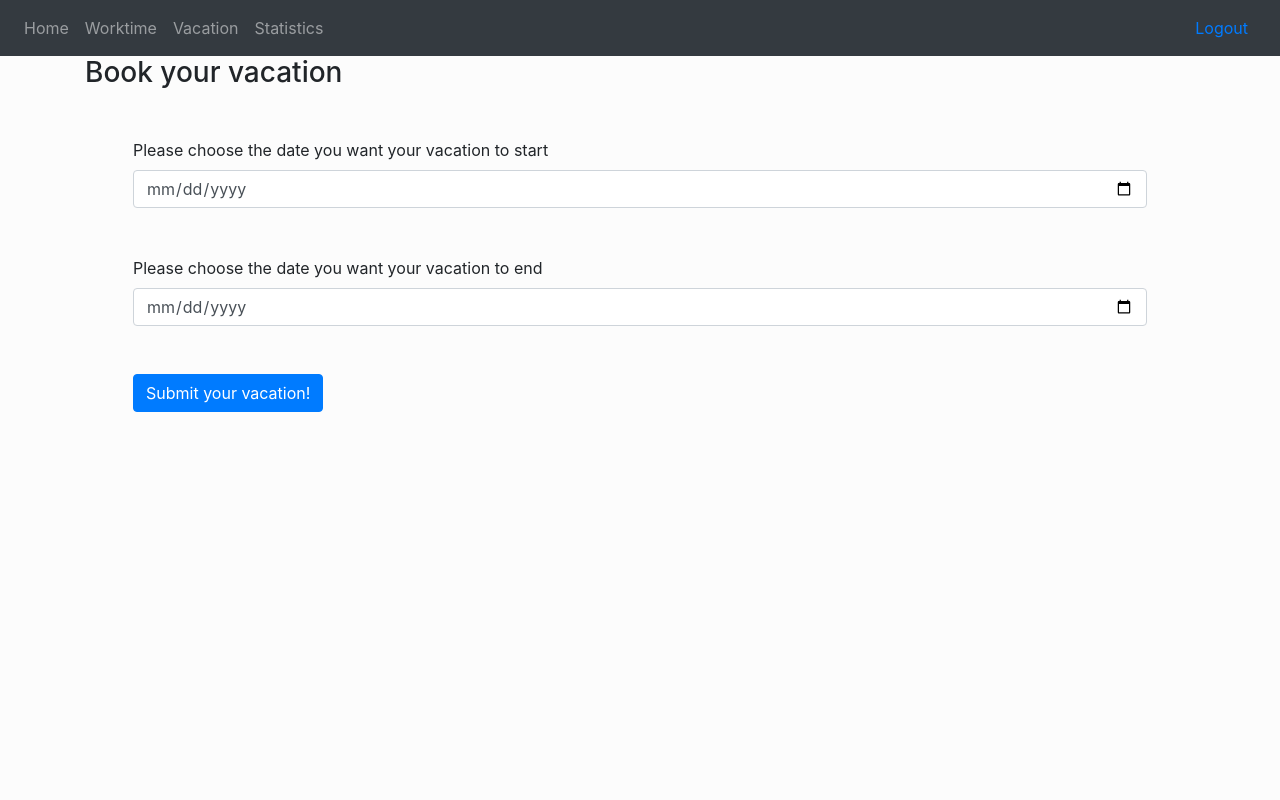
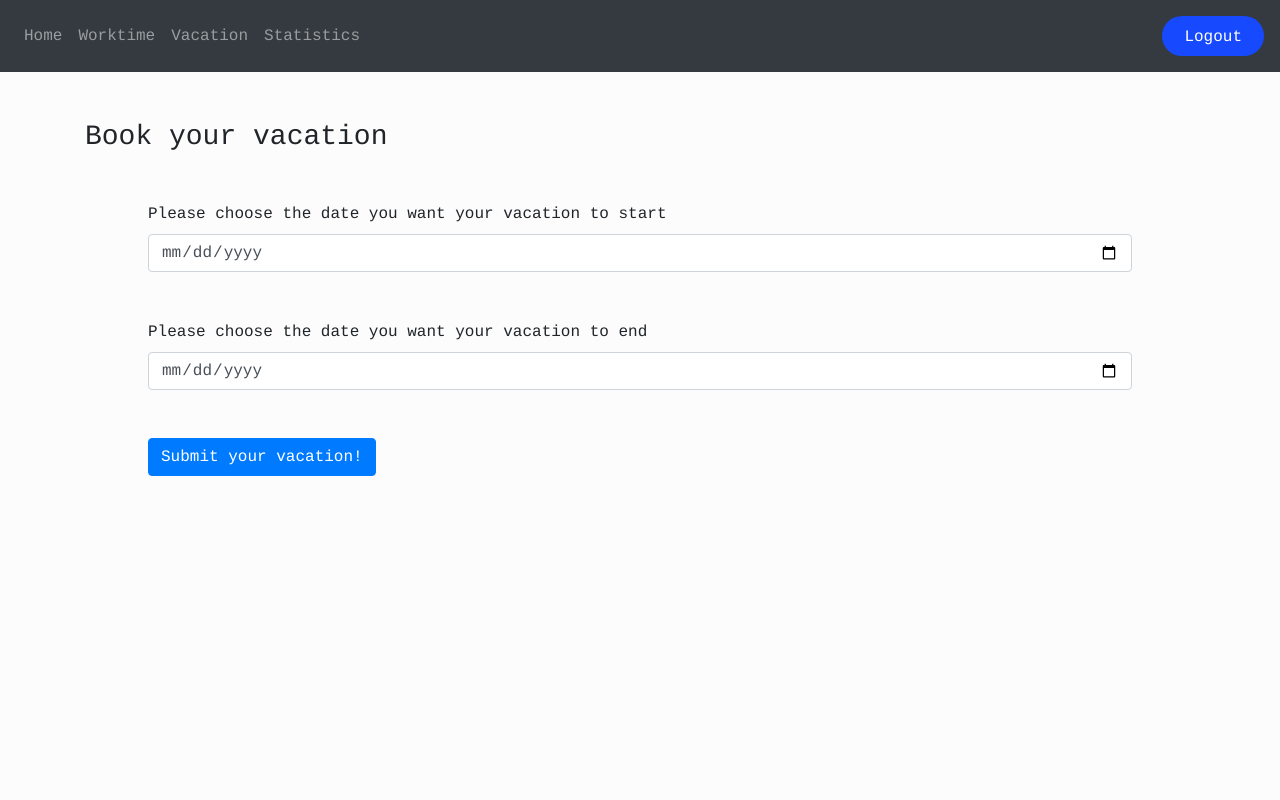
Before and after one commit to ivteit00/STC_CODE, a Flask app: page /vacation in a window 1280 px wide. Run offline with Flask 2, Linux system fonts and the light colour scheme; a user stored in the database is signed in; some libraries are stand-ins or nearby versions.

Commit message:
minor fixes

```diff
--- a/app/auth.py
+++ b/app/auth.py
@@ -16,6 +16,7 @@ auth = Blueprint('auth', __name__)
 @auth.route('/', methods=['GET', 'POST'])
 def login():
     """Log-In-viewfunction"""
+    logout_user()
     if request.method == 'POST':
         email = request.form.get('email')
         password = request.form.get('password')
--- a/app/static/css/styles.css
+++ b/app/static/css/styles.css
@@ -2,6 +2,7 @@ body,
 html {
     height: 100%;
     background-color: #fcfcfc;
+    font-family: 'Microsoft YaHei UI', Courier, monospace;
 }
 
 
@@ -35,3 +36,18 @@ html {
 .visual {
     border: 1px solid black;
 }
+
+.button-small {
+    background: #1749FF;
+    color: white;
+    float: left;
+    border-radius: 57px;
+    border: 0px;
+    height: 40px;
+    transition: all 0.4s ease 0s;
+}
+
+.button-small:hover {
+    background: #3661ff;
+
+}
--- a/app/templates/base.html
+++ b/app/templates/base.html
@@ -31,12 +31,16 @@
                 {% endif %}
             </ul>
             {% if user.is_authenticated %}
-            <span class="navbar-item">
-                <a class="nav-item nav-link" id="logout" href="/logout">Logout</a>
+            <span class="navbar-text">
+                <button class="button-small">
+                    <a class="nav-item nav-link" id="logout" href="/logout">Logout</a>
+                </button>
             </span>
             {% endif %}
         </div>
     </nav>
+
+    <br><br>
 
 
     <div class="container">
@@ -55,16 +59,18 @@
     </div>
 
     <div class="page-header">
-        {% block page_header %}
+        <div class="container">
+            {% block page_header %}
 
-        {% endblock page_header %}
+            {% endblock page_header %}
+        </div>
     </div>
 
+    <div class="container">
+        {% block content %}
 
-    {% block content %}
-
-    {% endblock content %}
-
+        {% endblock content %}
+    </div>
 
     <script src="https://code.jquery.com/jquery-3.2.1.slim.min.js"
         integrity="sha384-KJ3o2DKtIkvYIK3UENzmM7KCkRr/rE9/Qpg6aAZGJwFDMVNA/GpGFF93hXpG5KkN" crossorigin="anonymous">
--- a/app/templates/home.html
+++ b/app/templates/home.html
@@ -3,13 +3,10 @@
 {% block title %}Home{% endblock title %}
 
 {% block page_header %}
-<div class="container">
     <h3>Hallo, {{full_name}}</h3>
-</div>
 {% endblock page_header %}
 
 {% block content %}
 <div class="container">
-
 </div>
 {% endblock content %}
--- a/app/templates/login.html
+++ b/app/templates/login.html
@@ -17,7 +17,7 @@
                     <input type="password" class="form-control" id="password-id" placeholder="Password" name="password">
                 </div>
                 <div class="form-group">
-                    <input type="submit" value="Log In" class="btn btn-primary" name="submit">
+                    <input type="submit" value="Log In" class="btn btn-primary" name="submit" width="80">
                 </div>
             </div>
         </div>
--- a/app/templates/vacation.html
+++ b/app/templates/vacation.html
@@ -5,10 +5,7 @@
 
 
 {% block page_header %}
-<div class="container">
-    <h3>Book your vacation</h3>
-
-</div>
+<h3>Book your vacation</h3>
 {% endblock page_header %}
 
 {% block content %}
```
